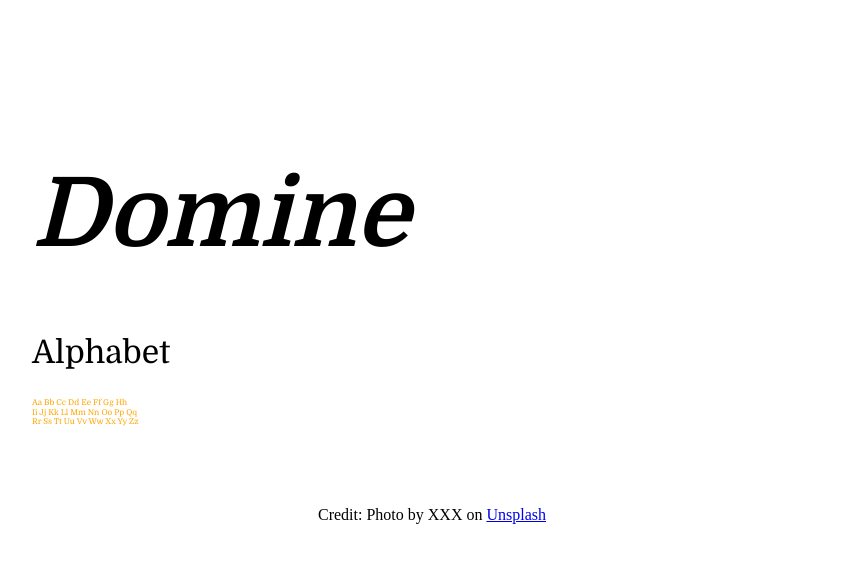
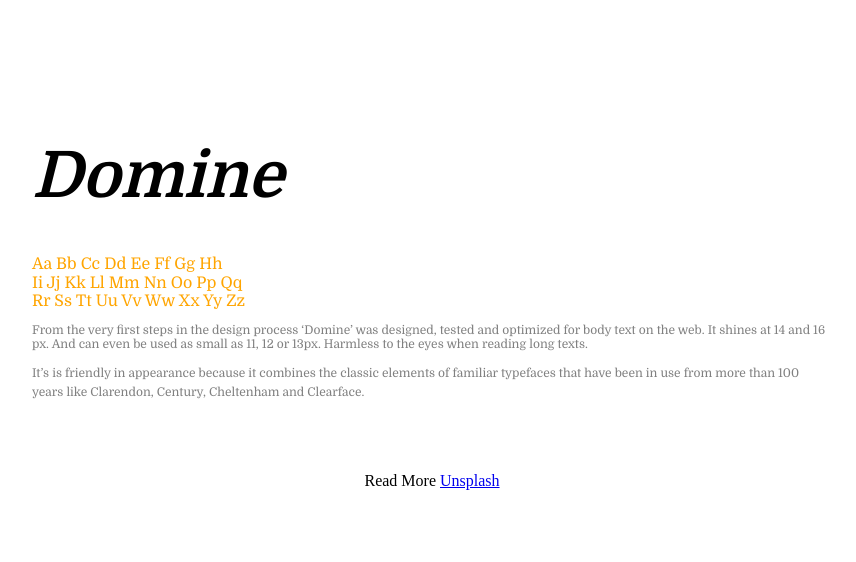
Before and after one commit to JhosethL/Type-Poster, a plain HTML site: page index.html in a window 1280 px wide. Shown: the whole page, without its empty margins (208-1064 px from the left). Drawn offline with nearby package versions, Linux system fonts and the light colour scheme.

Commit message:
Almost finish product

```diff
--- a/css/main.css
+++ b/css/main.css
@@ -10,12 +10,9 @@ main {
 	background-color: white;
 	box-sizing: border-box;
 }
-main p {
-	color: orange;
-	text-align: center;
-}
+
 main h1 {
-	font-size: 6rem;
+	font-size: 4rem;
 	font-weight: 900;
 	outline: yellow;
 	font-family: 'Domine', serif;
@@ -23,17 +20,18 @@ main h1 {
 }
 
 main h2{
-	font-size: 2rem;
+	font-size: 1rem;
 	font-weight: 300;
-	outline: yellow;
+	color:orange;
 	font-family: 'Domine', serif;
 	font-weight: 150;
 }
 
-main p {
-	font-size: 0.5rem;
+
+main p, p1 {
+	font-size: 0.75rem;
 	font-weight: 300;
-	outline: yellow;
+	color: gray;
 	font-family: 'Domine', serif;
 	font-weight: 150;
 	text-align: left;
--- a/index.html
+++ b/index.html
@@ -21,17 +21,22 @@
 
   <h1><em>Domine</em></h1>
 
-  <h2>Alphabet</h2>
+  <h2>
+      Aa Bb Cc Dd Ee Ff Gg Hh<br>
+      Ii Jj Kk Ll Mm Nn Oo Pp Qq<br>
+      Rr Ss Tt Uu Vv Ww Xx Yy Zz </h2>
 
-  <p>Aa Bb Cc Dd Ee Ff Gg Hh<br>
-      Ii Jj Kk Ll Mm Nn Oo Pp Qq<br>
-      Rr Ss Tt Uu Vv Ww Xx Yy Zz </p>
+  <p>From the very first steps in the design process ‘Domine’ was designed, tested and optimized for body text on the web. It shines at 14 and 16 px. And can even be used as small as 11, 12 or 13px.
+  Harmless to the eyes when reading long texts.</p>
+
+  <p1> It’s is friendly in appearance because it combines the classic elements of familiar typefaces that have been in use from more than 100 years like Clarendon, Century, Cheltenham and Clearface.</p1>
+
 
 </main>
 
 
 
-<footer> <p>Credit: Photo by XXX on <a href="https://www.unsplash.com">Unsplash</a></p>
+<footer> <p>Read More <a href="https://www.fontsquirrel.com/fonts/domine">Unsplash</a></p>
 </footer>
 
   <script src="js/vendor/modernizr-3.6.0.min.js"></script>
```
